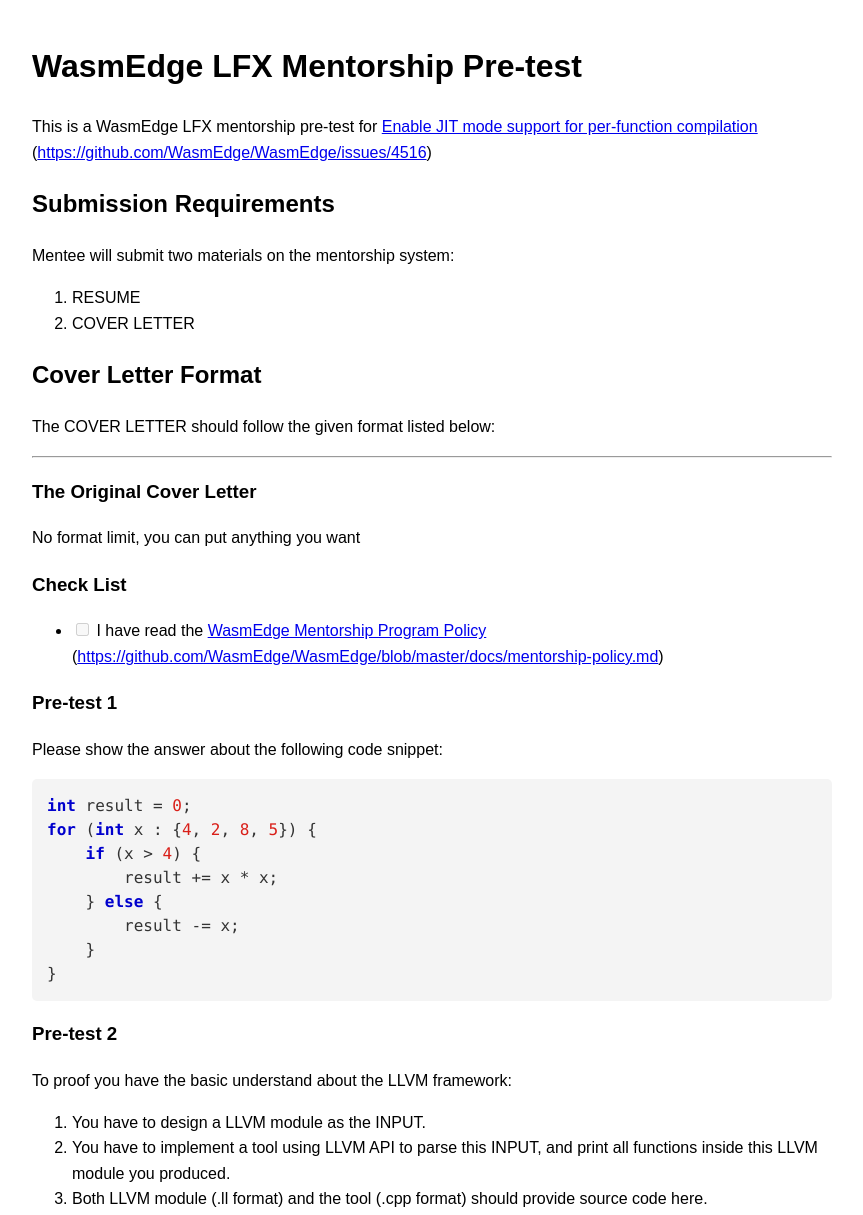
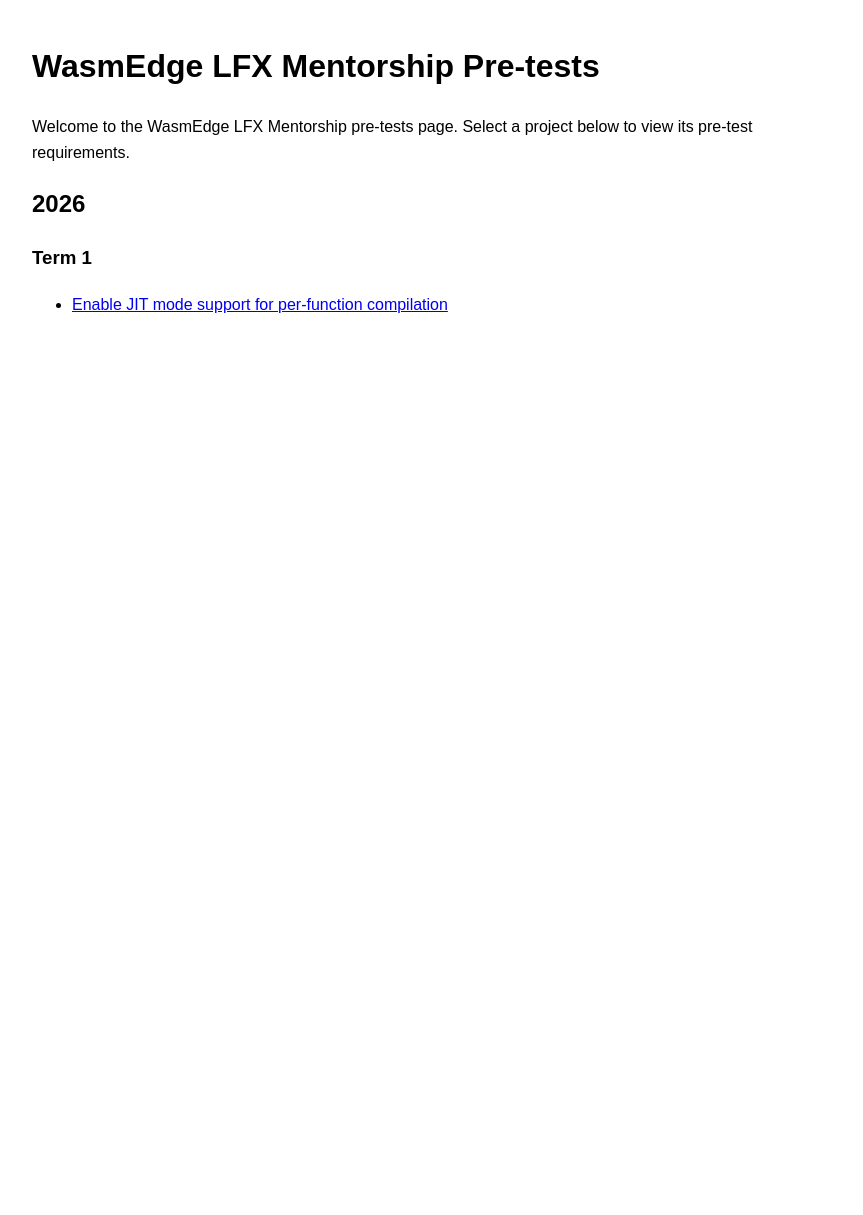
Before and after one commit to hydai/lfx-wasmedge-pretests, a plain HTML site: page index.html in a window 1280 px wide. Shown: the top 1215 px of the page, without its empty margins (208-1071 px from the left). After the commit the page ends 800 px from the top, so only its background shows below. Drawn offline with Linux system fonts and the light colour scheme.

Commit message:
feat: add rough index.html and move the previous pretest into a standalone one
Signed-off-by: hydai <z54981220@gmail.com>

```diff
--- a/index.html
+++ b/index.html
@@ -3,66 +3,20 @@
 <head>
     <meta charset="UTF-8">
     <meta name="viewport" content="width=device-width, initial-scale=1.0">
-    <title>WasmEdge LFX Mentorship Pre-test</title>
+    <title>WasmEdge LFX Mentorship Pre-tests</title>
 </head>
 <body style="font-family: Arial, sans-serif; line-height: 1.6; max-width: 800px; margin: 0 auto; padding: 20px;">
 
-<h1>WasmEdge LFX Mentorship Pre-test</h1>
+<h1>WasmEdge LFX Mentorship Pre-tests</h1>
 
-<p>This is a WasmEdge LFX mentorship pre-test for <a href="https://github.com/WasmEdge/WasmEdge/issues/4516">Enable JIT mode support for per-function compilation</a> (<a href="https://github.com/WasmEdge/WasmEdge/issues/4516">https://github.com/WasmEdge/WasmEdge/issues/4516</a>)</p>
+<p>Welcome to the WasmEdge LFX Mentorship pre-tests page. Select a project below to view its pre-test requirements.</p>
 
-<h2>Submission Requirements</h2>
+<h2>2026</h2>
 
-<p>Mentee will submit two materials on the mentorship system:</p>
-<ol>
-    <li>RESUME</li>
-    <li>COVER LETTER</li>
-</ol>
-
-<h2>Cover Letter Format</h2>
-
-<p>The COVER LETTER should follow the given format listed below:</p>
-
-<hr>
-
-<h3>The Original Cover Letter</h3>
-
-<p>No format limit, you can put anything you want</p>
-
-<h3>Check List</h3>
-
+<h3>Term 1</h3>
 <ul>
-    <li><input type="checkbox" disabled> I have read the <a href="https://github.com/WasmEdge/WasmEdge/blob/master/docs/mentorship-policy.md">WasmEdge Mentorship Program Policy</a> (<a href="https://github.com/WasmEdge/WasmEdge/blob/master/docs/mentorship-policy.md">https://github.com/WasmEdge/WasmEdge/blob/master/docs/mentorship-policy.md</a>)</li>
+    <li><a href="2026-lfx-term-1-4516.html">Enable JIT mode support for per-function compilation</a></li>
 </ul>
-
-<h3>Pre-test 1</h3>
-
-<p>Please show the answer about the following code snippet:</p>
-
-<pre style="background: #f4f4f4; padding: 15px; border-radius: 5px; font-family: Consolas, Monaco, 'Andale Mono', monospace; color: #333; line-height: 1.5;"><span style="color: #0000cd; font-weight: bold;">int</span> result = <span style="color: #d91e18;">0</span>;
-<span style="color: #0000cd; font-weight: bold;">for</span> (<span style="color: #0000cd; font-weight: bold;">int</span> x : {<span style="color: #d91e18;">4</span>, <span style="color: #d91e18;">2</span>, <span style="color: #d91e18;">8</span>, <span style="color: #d91e18;">5</span>}) {
-    <span style="color: #0000cd; font-weight: bold;">if</span> (x &gt;<span aria-hidden="true" style="font-size: 0px; opacity: 0; user-select: text;">=</span> <span style="color: #d91e18;">4</span>) {
-        result += x * x;
-    } <span style="color: #0000cd; font-weight: bold;">else</span> {
-        result -= x;
-    }
-}
-</pre>
-
-<h3>Pre-test 2</h3>
-
-<p>To proof you have the basic understand about the LLVM framework:</p>
-<ol>
-    <li>You have to design a LLVM module as the INPUT.</li>
-    <li>You have to implement a tool using LLVM API to parse this INPUT, and print all functions inside this LLVM module you produced.</li>
-    <li>Both LLVM module (.ll format) and the tool (.cpp format) should provide source code here.</li>
-</ol>
-
-<h3>Your Proposal</h3>
-
-<p>We would like to know what's your planing to finish this mentorship inside the mentorship timeline. You should disclosure if there is a event (such as mid-term or final exam) and the progress may be less than other week.</p>
-
-<hr>
 
 </body>
 </html>
```
Also changed, not shown: 2026-lfx-term-1-4516.html (added, +68 -0 lines).
